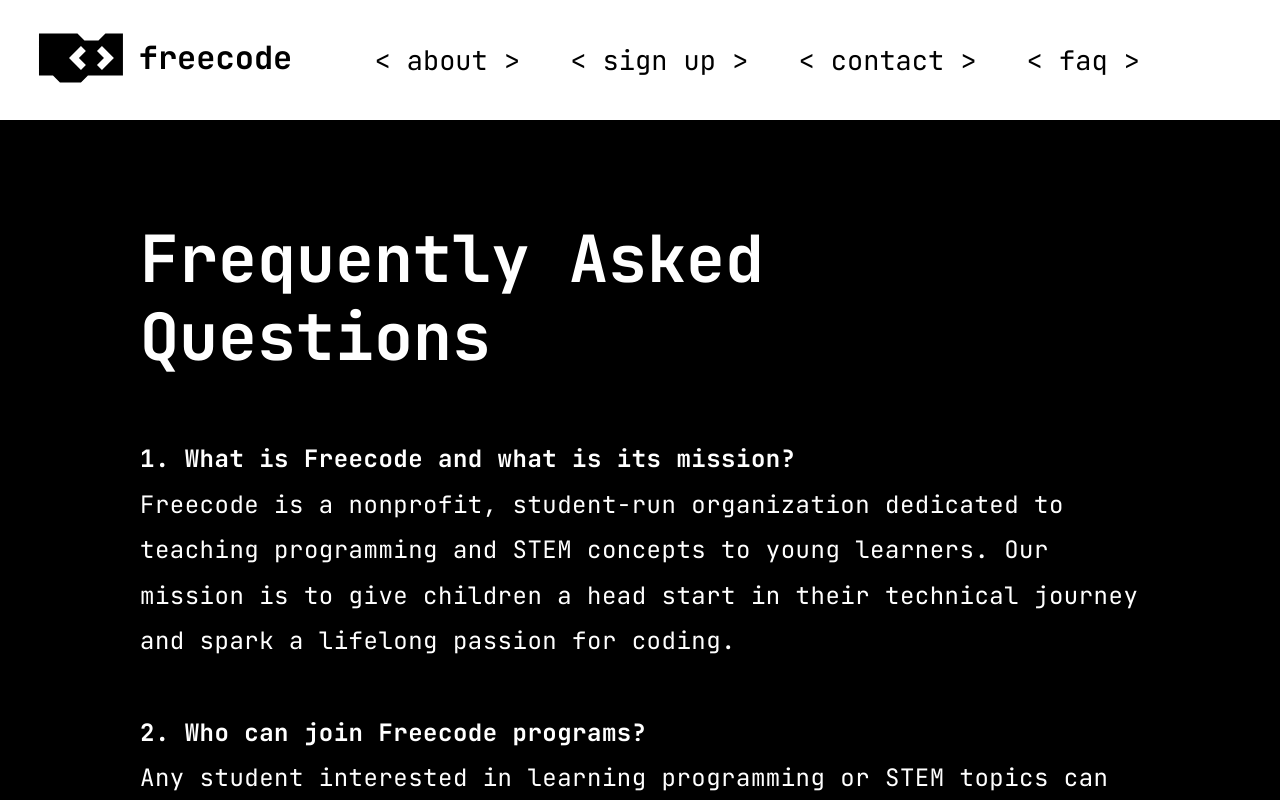
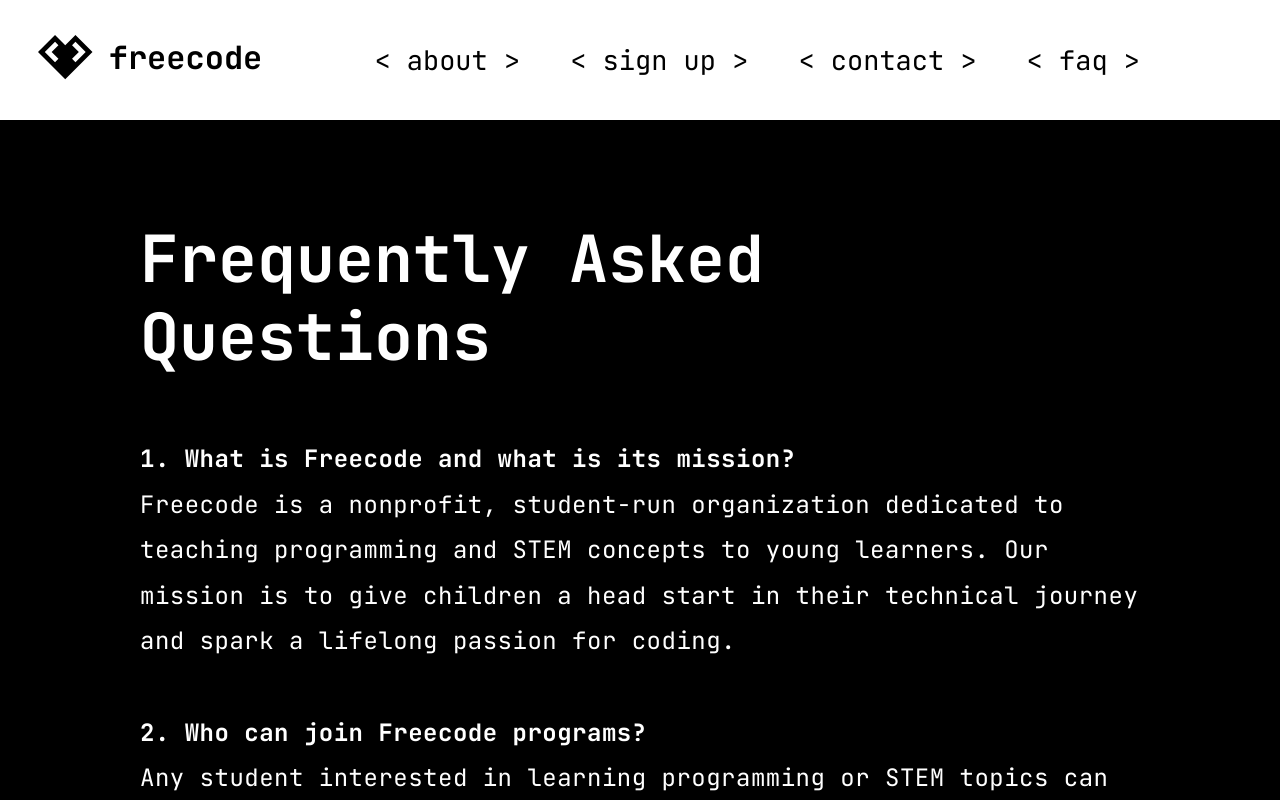
Before and after one commit to freecodeinc/freecodeinc.github.io, a plain HTML site: page FAQ.html in a window 1280 px wide. Shown: the top 800 px of the page. Drawn offline with Linux system fonts and the light colour scheme.

Commit message:
Update FAQ.html

```diff
--- a/FAQ.html
+++ b/FAQ.html
@@ -16,9 +16,9 @@
     <nav>
         <a href="index.html">
             <span id="icon">
-                <svg height="50" viewBox="0 0 60 35" fill="none" xmlns="http://www.w3.org/2000/svg">
+                <svg height="45" viewBox="0 0 26 21" fill="none" xmlns="http://www.w3.org/2000/svg">
                     <path fill-rule="evenodd" clip-rule="evenodd"
-                        d="M47.2156 0.331787H59.4595V29.717H34.9717L30.0742 34.6146H15.3815L10.484 29.717H0.688965V0.331787H27.6254L32.523 5.22933H42.3181L47.2156 0.331787ZM30.074 9.11233L33.5371 12.5754L28.6395 17.473L33.5371 22.3705L30.074 25.8336L21.7134 17.473L30.074 9.11233ZM44.7666 9.11233L41.3035 12.5754L46.2011 17.473L41.3035 22.3705L44.7666 25.8336L53.1272 17.473L44.7666 9.11233Z"
+                        d="M12.7179 20.6666L0 7.9487L7.9487 0L12.7179 4.76922L17.4871 0L25.4358 7.9487L12.7179 20.6666ZM7.9487 3.17948L3.17948 7.9487L7.9487 12.7179L9.53844 11.1282L6.35896 7.9487L9.53844 4.76922L7.9487 3.17948ZM17.4871 3.17948L15.8974 4.76922L19.0769 7.9487L15.8974 11.1282L17.4871 12.7179L22.2564 7.9487L17.4871 3.17948Z"
                         fill="black" />
                 </svg>
             </span>
```
